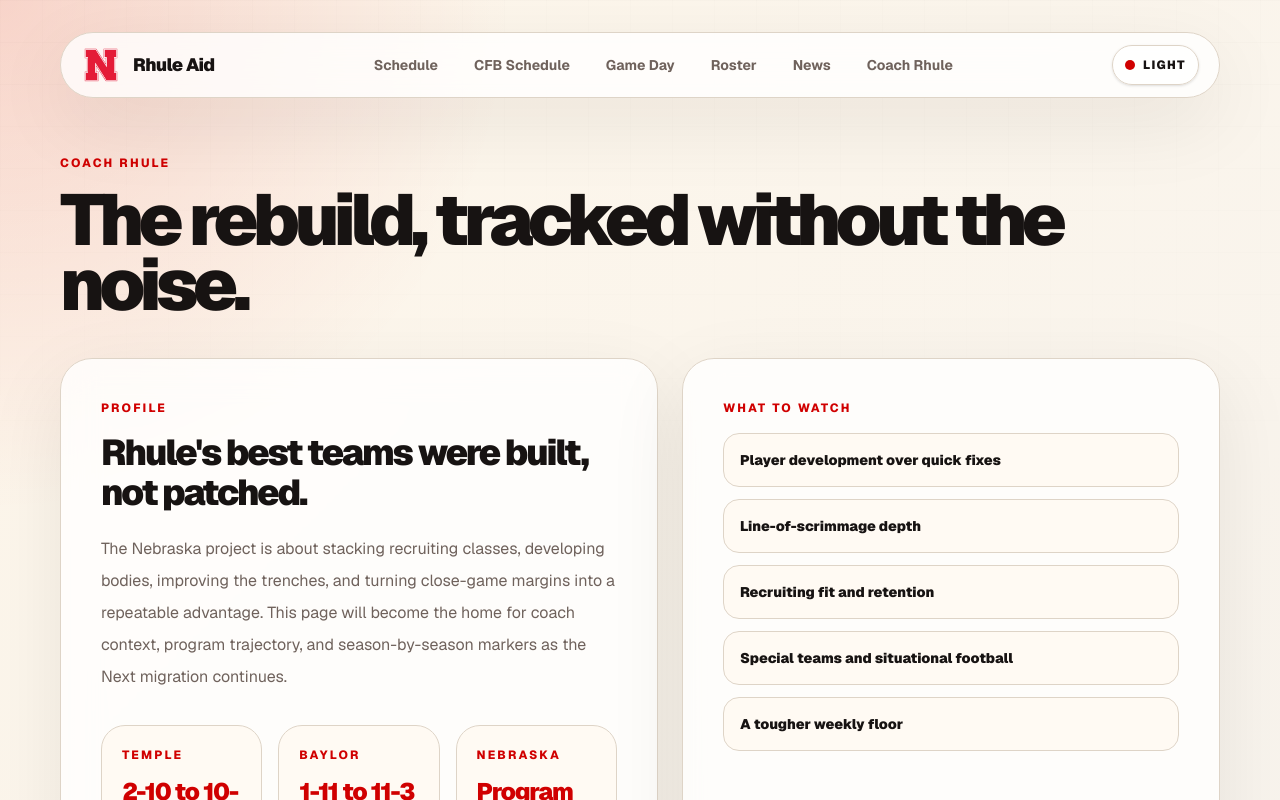
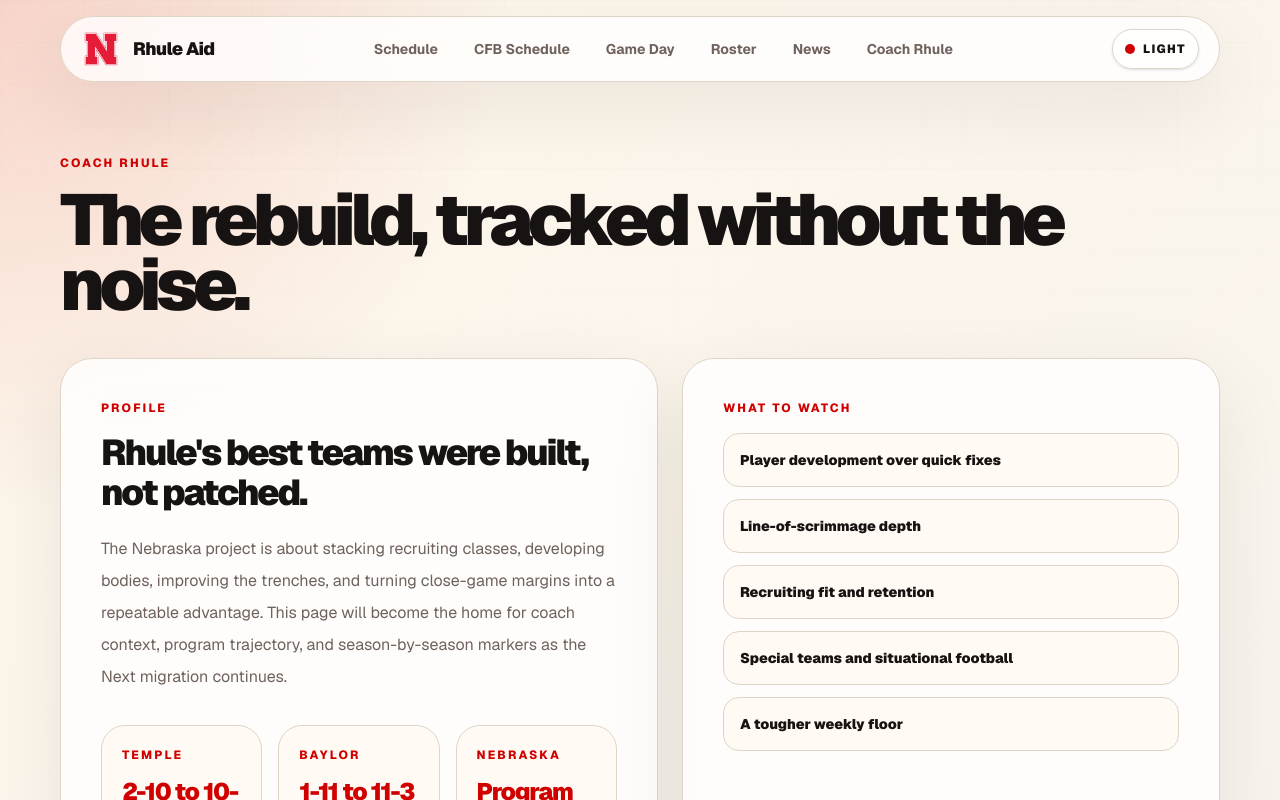
Before and after one commit to thefirstnoe1/Rhule-aid.com, a Next.js app: page /rhule-aid in a window 1280 px wide. Shown: the top 800 px of the page. Built offline with nearby package versions, Linux system fonts and the light colour scheme.

Commit message:
Make site header scroll with page

```diff
--- a/app/components/site-header.tsx
+++ b/app/components/site-header.tsx
@@ -18,7 +18,7 @@
   const [open, setOpen] = useState(false);
 
   return (
-    <header className="container-shell sticky top-4 z-40 py-4">
+    <header className="container-shell py-4">
       <div className="surface-card rounded-[1.5rem] px-4 py-3 md:rounded-full md:px-5">
         <div className="flex items-center justify-between gap-4">
           <Link href="/" className="flex items-center gap-3 no-underline" onClick={() => setOpen(false)}>
```
